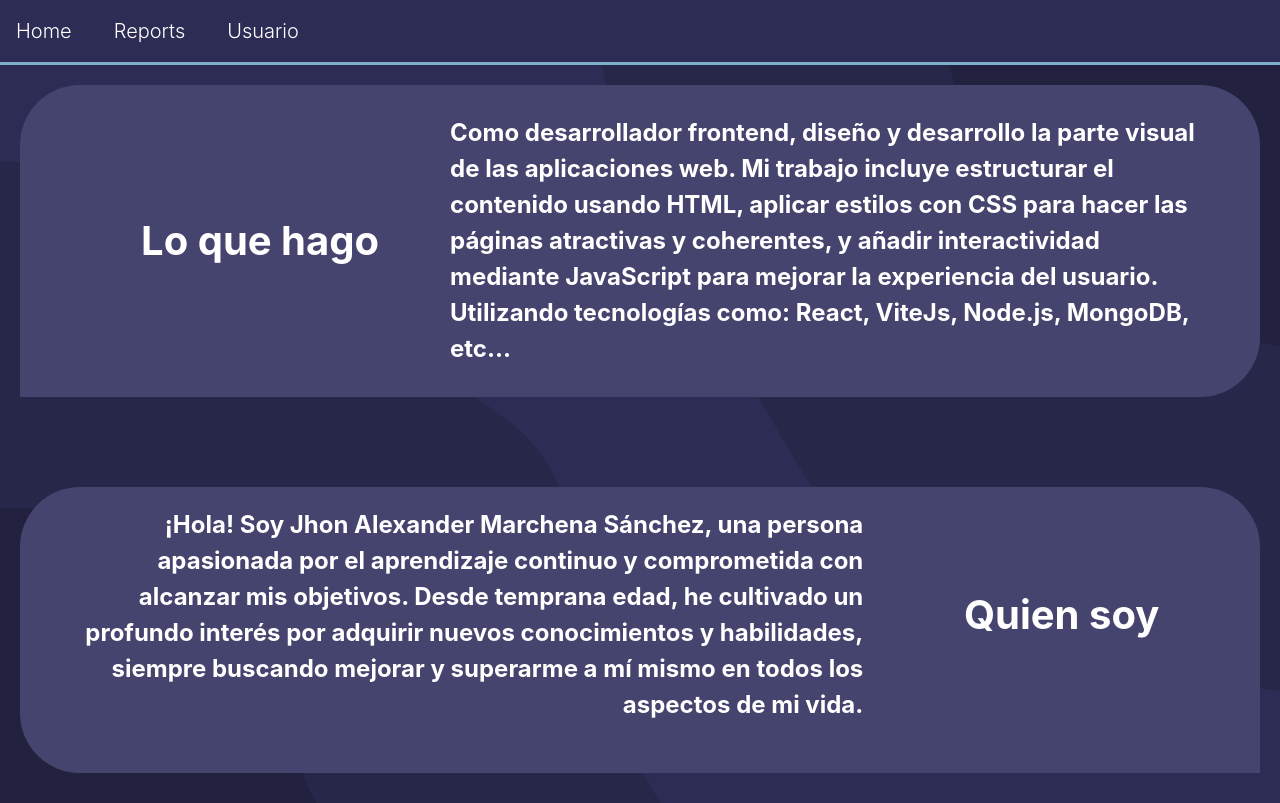
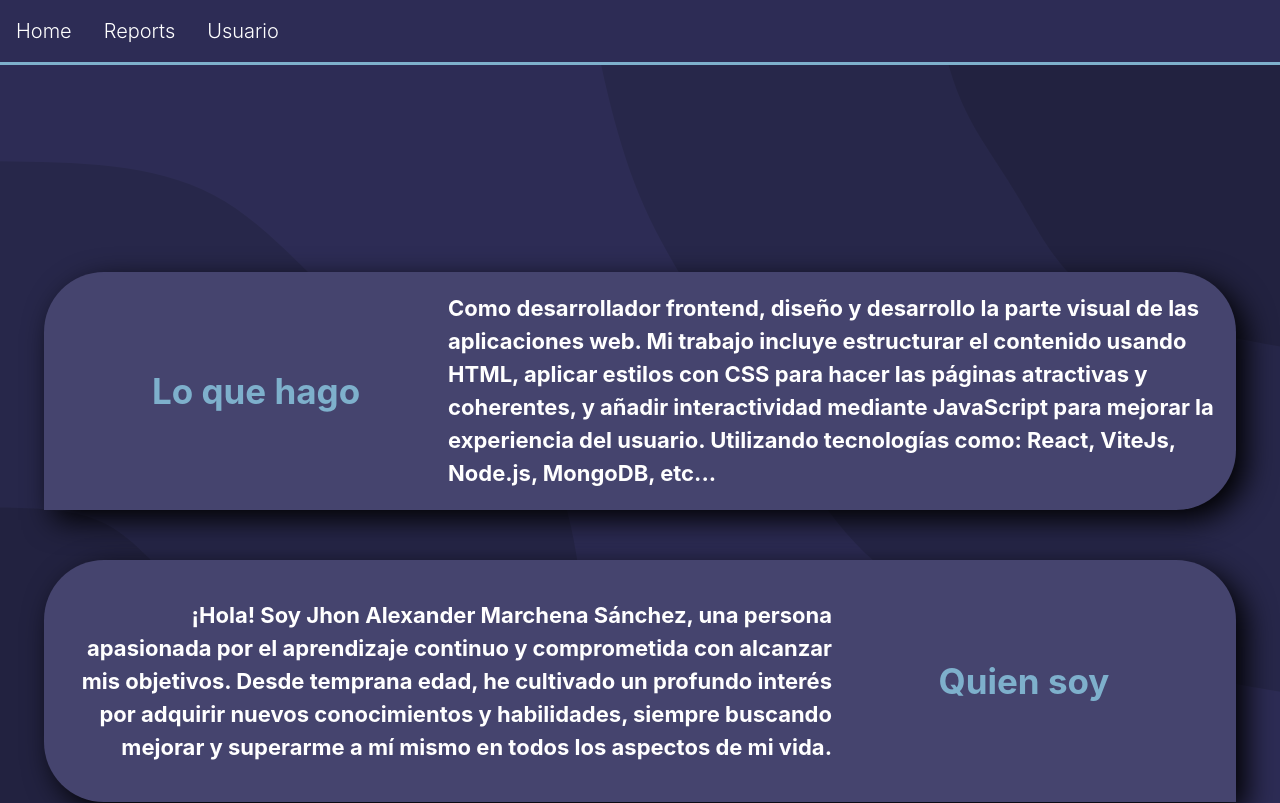
Before and after one commit to JhonMarchena/SysInventario, a React (Vite) app in the folder SysInventario/: page /AboutUs in a window 1280 px wide. Shown: the top 803 px of the page. Built offline with nearby package versions, Linux system fonts and the light colour scheme.

Commit message:
diseño de cajas About Us

```diff
--- a/SysInventario/src/styles/aboutus.css
+++ b/SysInventario/src/styles/aboutus.css
@@ -1,5 +1,5 @@
 .BodyAU {
-  position: relative;
+
   display: flex;
   width: 100dvw;
   height: 150dvh;
@@ -11,10 +11,13 @@
 }
 
 .conteinermn {
+  position: relative;
   display: flex;
   width: 100%;
   height: 100%;
   flex-direction: column;
+  align-items: center;
+  justify-content: center;
   color: var(--colorfont2);
   margin: 0px;
   gap: 50px;
@@ -25,10 +28,12 @@
   flex-direction: row;
   align-items: center;
   justify-content: center;
-  padding: 30px 50px;
+  width: 90%;
+  padding: 20px;
   background-color: var(--button-color);
   border-radius: 60px 60px 60px 0px ;
-  margin: 20px;
+  box-shadow: 10px 10px 30px black  ;
+  margin: 0px;
 }
 
 .conteiner2 {
@@ -36,37 +41,42 @@
   flex-direction: row-reverse;
   align-items: center;
   justify-content: center;
-  padding: 0 0 30px 50px;
+  width: 90%;
+  padding: 20px ;
   background-color: var(--button-color);
   border-radius: 60px 60px 0px 60px;
-  margin: 20px;
+  box-shadow: 10px 10px 30px black  ;
+  margin: 0px;
 }
 
 /*CONTENEDOR 1*/
 .conteiner1 h1 {
-  font-size: 40px;
+  font-size: 35px;
   margin: 0px;
   width: 33.33%;
-  color: ;
+  color: var(--alt-color);
 }
 
 .conteiner1 h2 {
   flex-wrap: wrap;
   margin: 0;
   width: 66.66%;
-  text-align: start;
+  font-size: 22px;
+  text-align: left;
 }
 
 
 /*CONTENEDOR 2*/
 .conteiner2 h1 {
-  font-size: 40px;
-  flex-wrap: wrap;
+  font-size: 35px;
+  margin: 0px;
   width: 33.33%;
+  color: var(--alt-color);
 }
 
 .conteiner2 h2 {
   width: 66.66%;
-  text-align: end;
-
+  flex-wrap: wrap;
+  font-size: 22px;
+  text-align: right;
 }
--- a/SysInventario/src/styles/homepage.css
+++ b/SysInventario/src/styles/homepage.css
@@ -1,5 +1,13 @@
 /*REPONSIVE DESIGN*/
+@media (min-width: 319px) and (max-width: 480px){
+    .nav{
+    justify-content: center;
+    }
 
+    .fontmain .title{
+    font-size: 30px;
+    }
+}
 
 /*MAIN HOMEPAGE*/
 .fontmain{
--- a/SysInventario/src/styles/navbar.css
+++ b/SysInventario/src/styles/navbar.css
@@ -1,15 +1,4 @@
-/*REPONSIVE DESIGN*/
-@media (min-width: 319px) and (max-width: 480px){
-    .nav{
-    justify-content: center;
-    }
-
-    .fontmain .title{
-    font-size: 30px;
-    }
-}
-
-/*NAVBAR HOMEPAGE*/
+/*NAVBAR*/
 .nav{
     position: sticky;
     display: flex;
@@ -20,7 +9,6 @@
     align-items: center;
     border-bottom: solid;
     border-color: var(--alt-color);
-    gap: 10px;
     z-index: 100;
     top: 0;
     right: 0;
```
